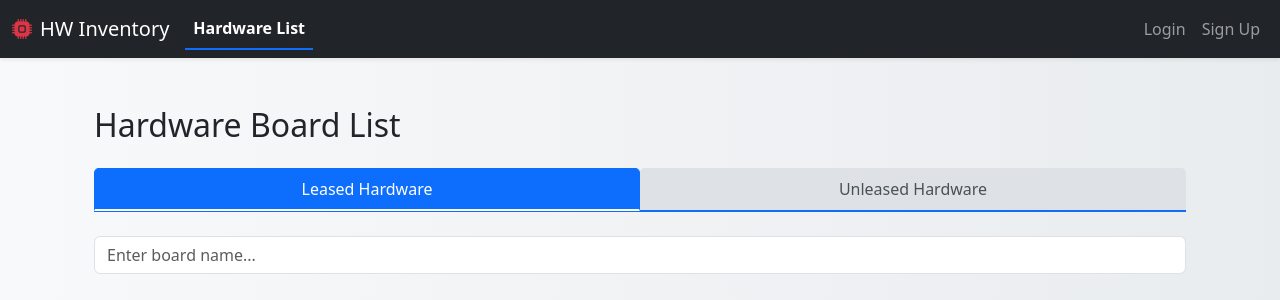
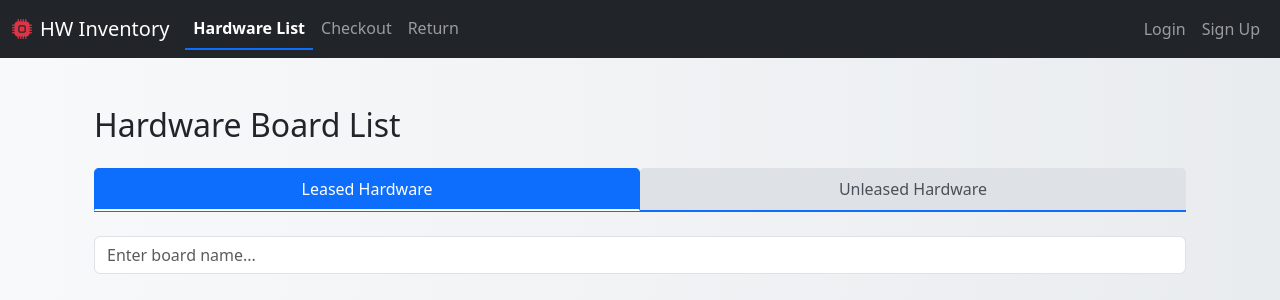
Before and after one commit to nithinr4/Hardware-Inventory, a Flask app: page /hardware_list in a window 1280 px wide. Shown: the top 300 px of the page. Run offline with Flask 3, Linux system fonts and the light colour scheme.

Commit message:
Minor navbar modifications

```diff
--- a/templates/base.html
+++ b/templates/base.html
@@ -20,6 +20,10 @@
     <style>
         body {
             background: linear-gradient(to right, #f8f9fa, #e9ecef);
+        }
+
+        .navbar-text {
+            color: white;
         }
 
         .nav-link.active {
--- a/templates/navbar.html
+++ b/templates/navbar.html
@@ -1,67 +1,66 @@
-<nav class="navbar navbar-expand-lg navbar-dark bg-dark py-2 shadow-sm">
+<nav class="navbar navbar-expand-lg navbar-dark bg-dark">
     <div class="container-fluid">
         <!-- Brand with icon -->
-    <a class="navbar-brand d-flex align-items-center" href="{{ url_for('index') }}">
+        <a class="navbar-brand d-flex align-items-center fw-medium" href="{{ url_for('index') }}">
             <i class="bi bi-cpu-fill me-2 text-danger"></i>
-      <span class="fw-medium">HW Inventory</span>
+            HW Inventory
         </a>
 
-    <!-- Toggler for mobile -->
-    <button class="navbar-toggler" type="button" data-bs-toggle="collapse" data-bs-target="#navbarMain"
-      aria-controls="navbarMain" aria-expanded="false" aria-label="Toggle navigation">
+        <!-- Hamburger button -->
+        <button class="navbar-toggler" type="button" data-bs-toggle="collapse" data-bs-target="#navbarNavDropdown"
+            aria-controls="navbarNavDropdown" aria-expanded="false" aria-label="Toggle navigation">
             <span class="navbar-toggler-icon"></span>
         </button>
 
-    <!-- Main nav content -->
-    <div class="collapse navbar-collapse" id="navbarMain">
-      <!-- Left links -->
+        <!-- Collapsible nav -->
+        <div class="collapse navbar-collapse" id="navbarNavDropdown">
+            <!-- Left side nav links -->
             <ul class="navbar-nav me-auto mb-2 mb-lg-0">
                 <li class="nav-item">
-          <a class="nav-link {% if 'hardware_list' in active_page %}active{% endif %}" href="{{ url_for('hardware_list') }}">
-            Hardware List
-          </a>
-        </li>
-        {% if current_user.is_authenticated %}
-        <li class="nav-item">
-          <a class="nav-link {% if 'checkout' in active_page %}active{% endif %}" href="{{ url_for('checkout') }}">
-            Checkout
-          </a>
+                    <a class="nav-link {% if 'hardware_list' in active_page %}active{% endif %}"
+                        href="{{ url_for('hardware_list') }}">Hardware List</a>
                 </li>
                 <li class="nav-item">
-          <a class="nav-link {% if 'return_hardware' in active_page %}active{% endif %}" href="{{ url_for('return_hardware') }}">
-            Return
-          </a>
+                    <a class="nav-link {% if 'checkout' in active_page %}active{% endif %}"
+                        href="{{ url_for('checkout') }}">Checkout</a>
                 </li>
-        {% endif %}
+                <li class="nav-item">
+                    <a class="nav-link {% if 'return_hardware' in active_page %}active{% endif %}"
+                        href="{{ url_for('return_hardware') }}">Return</a>
+                </li>
             </ul>
 
-      <!-- Right user info and links -->
-      <ul class="navbar-nav ms-auto mb-2 mb-lg-0 align-items-center">
+            <!-- Right side nav links -->
+            <ul class="navbar-nav ms-auto mb-2 mb-lg-0">
                 {% if current_user.is_authenticated %}
-        <li class="nav-item text-light me-3 small d-none d-lg-block">
-          👋 <span class="opacity-75">Hello, <strong>{{ current_user.username }}</strong></span>
+                <!-- Greeting -->
+                <li class="nav-item d-flex align-items-center px-2 text-light">
+                    <span class="navbar-text">
+                        👋 Hello, <b>{{ current_user.username }}</b>
+                    </span>
                 </li>
                 <li class="nav-item">
-          <a class="nav-link {% if 'pending' in active_page %}active{% endif %}" href="{{ url_for('pending') }}">
-            Pending
-          </a>
+                    <a class="nav-link {% if 'pending' in active_page %}active{% endif %}"
+                        href="{{ url_for('pending') }}">Pending</a>
                 </li>
                 {% if is_hw_owner %}
                 <li class="nav-item">
-          <a class="nav-link {% if 'owner_actions' in active_page %}active{% endif %}" href="{{ url_for('owner_actions') }}">
-            Owner Actions
-          </a>
+                    <a class="nav-link {% if 'owner_actions' in active_page %}active{% endif %}"
+                        href="{{ url_for('owner_actions') }}">Owner Actions</a>
                 </li>
                 {% endif %}
                 <li class="nav-item">
-          <a class="nav-link" href="{{ url_for('logout') }}">Logout</a>
+                    <a class="nav-link {% if 'logout' in active_page %}active{% endif %}"
+                        href="{{ url_for('logout') }}">Logout</a>
                 </li>
                 {% else %}
                 <li class="nav-item">
-          <a class="nav-link {% if 'login' in active_page %}active{% endif %}" href="{{ url_for('login') }}">Login</a>
+                    <a class="nav-link {% if 'login' in active_page %}active{% endif %}"
+                        href="{{ url_for('login') }}">Login</a>
                 </li>
                 <li class="nav-item">
-          <a class="nav-link {% if 'signup' in active_page %}active{% endif %}" href="{{ url_for('signup') }}">Sign Up</a>
+                    <a class="nav-link {% if 'signup' in active_page %}active{% endif %}"
+                        href="{{ url_for('signup') }}">Sign Up</a>
                 </li>
                 {% endif %}
             </ul>
```
Lines whose indentation alone changed are shown as unchanged.
